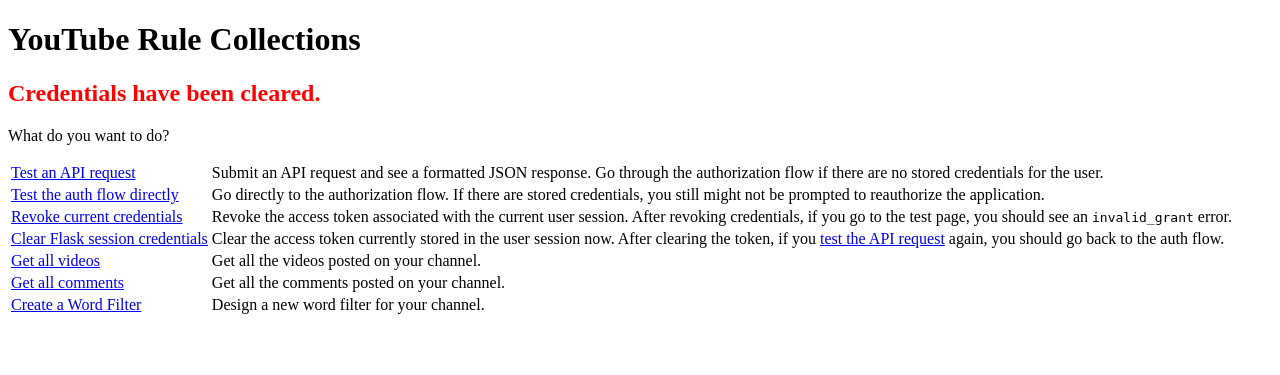
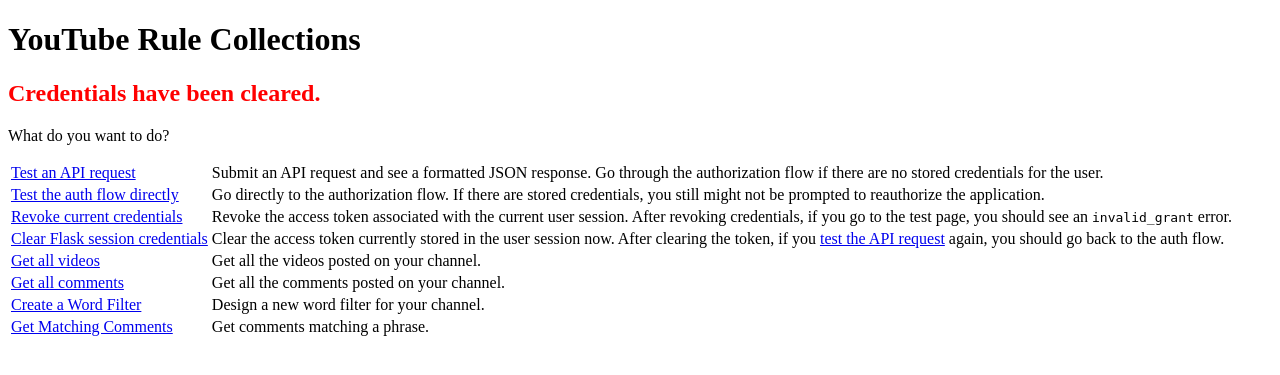
Before and after one commit to Social-Futures-Lab/FilterBuddy, a Django app: page /clear in a window 1280 px wide. Shown: the top 375 px of the page. Run offline with Django 3.2, Linux system fonts and the light colour scheme.

Commit message:
Added view to get matching comments

```diff
--- a/youtube/templates/youtube/home.html
+++ b/youtube/templates/youtube/home.html
@@ -29,6 +29,8 @@
               <td>Get all the comments posted on your channel.</td></tr>
           <tr><td><a href="/create_word_filter">Create a Word Filter</a></td>
               <td>Design a new word filter for your channel.</td></tr>
+          <tr><td><a href="/get_matching_comments/shit">Get Matching Comments</a></td>
+              <td>Get comments matching a phrase.</td></tr>
 </table>
 
 </body>
--- a/youtube/templates/youtube/profile.html
+++ b/youtube/templates/youtube/profile.html
@@ -1,7 +1,7 @@
 <h1> Welcome to YouTube Word Filters app </h1>
 
 <h3 style="color:Brown;">
-Go <a href="{% url 'youtube:home' %}">Home here</a>
+Go <a href="{% url 'youtube:backend' %}">Home here</a>
 </h3>
 
 <h2> Here are some of your YouTube profile details: </h2>
--- a/youtube/urls.py
+++ b/youtube/urls.py
@@ -7,7 +7,7 @@ from . import views
 
 app_name = 'youtube'
 urlpatterns = [
-    path('', views.create_word_filter, name='create_word_filter'),
+    path('', views.create_word_filter, name='home'),
     path('api', views.api, name='api'),
     path('test', views.test_api_request, name='test'),
     path('authorize', views.authorize, name='authorize'),
@@ -18,7 +18,8 @@ urlpatterns = [
     path('get_videos', views.get_videos, name='get_videos'),
     path('get_video_comments/<str:video_id>', views.get_video_comments, name='get_video_comments'),
     path('backend', views.index, name='backend'),
-    path('get_rule_collection_templates', views.get_rule_collection_templates, name='backend'),
+    path('get_rule_collection_templates', views.get_rule_collection_templates, name='get_rule_collection_templates'),
+    path('get_matching_comments/<str:phrase>', views.get_matching_comments, name='get_matching_comments'),
 ]
 
 if settings.DEBUG:
--- a/youtube/views.py
+++ b/youtube/views.py
@@ -276,7 +276,6 @@ def get_comments(request):
     myComments = sorted(myComments, key=lambda k: k.pub_date, reverse=True)
     return render(request, 'youtube/comments.html', {'comments': myComments})
 
-
 def get_video_comments(request, video_id):
     youtube = googleapiclient.discovery.build(API_SERVICE_NAME, API_VERSION, developerKey = DEVELOPER_KEY)
     comments = get_comments_from_video(youtube, video_id)
@@ -344,6 +343,45 @@ def credentials_to_dict(credentials):
 def create_word_filter(request):
     return render(request, "youtube/create_word_filter.html")
 
+def get_matching_comments(request, phrase):
+    if 'credentials' not in request.session:
+        return authorize(request)
+
+    print ("phrase is: ", phrase)
+# Load credentials from the session.
+    sc = request.session['credentials']
+
+    myChannelId = sc['myChannelId']
+    myChannel = Channel.objects.get(channel_id = myChannelId)
+    myComments = Comment.objects.filter(video__channel = myChannel)
+    matched_comments = []
+    for myComment in myComments:
+        if (phrase in myComment.text):
+            matched_comment = {
+            'text': myComment.text,
+            'author': myComment.author,
+            'likeCount': myComment.likeCount,
+            'pub_date': myComment.pub_date.strftime("%m/%d/%Y, %H:%M:%S"),
+            }
+
+            matched_comments.append(matched_comment)
+        replies = Reply.objects.filter(comment = myComment)
+        for reply in replies:
+            if (phrase in reply.text):
+                matched_comment = {
+                'text': reply.text,
+                'author': reply.author,
+                'likeCount': reply.likeCount,
+                'pub_date': reply.pub_date.strftime("%m/%d/%Y, %H:%M:%S"),
+                }
+                matched_comments.append(matched_comment)
+
+    response = {
+            'matched_comments': matched_comments,
+        }
+    return HttpResponse(json.dumps(response), content_type='application/json')
+
+
 
 def search_reg_exp(reg_exp, comments, highlight_words=False):
     def highlight(match):
```
Also changed, not shown: youtube/migrations/0005_rulecollection_is_template.py (added), youtube/migrations/0006_remove_rulecollection_is_template.py (added), youtube/migrations/0007_rulecollection_is_template.py (added), youtube/migrations/0008_auto_20210607_1517.py (added), youtube/migrations/0009_auto_20210607_1529.py (added).
